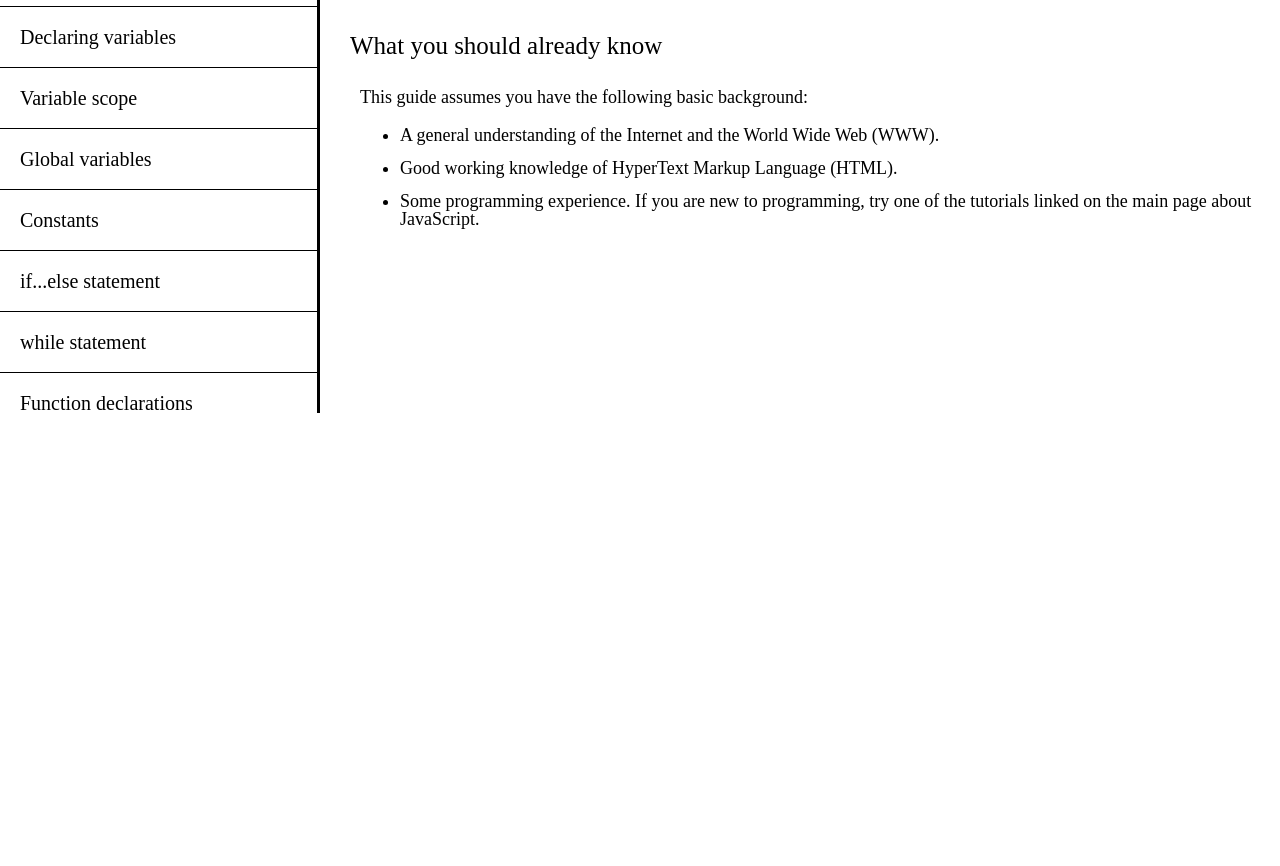
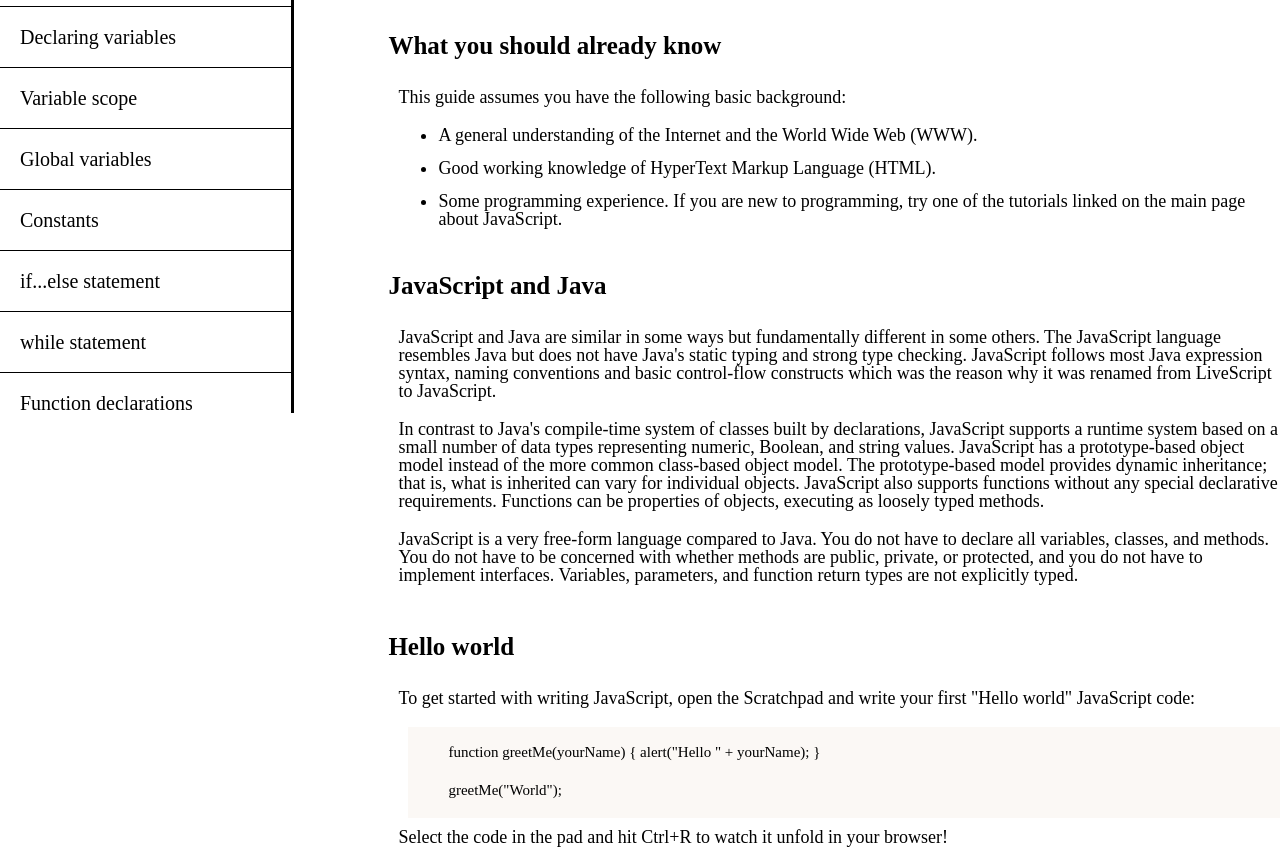
Before and after one commit to megi-j/Technical-Documentation-Page, a plain HTML site: page index.html in a window 1280 px wide. Shown: the part 368-1234 px from the top of the page. Before the commit the page ends 800 px from the top, so only its background shows below. Drawn offline with Linux system fonts and the light colour scheme.

Commit message:
added more sections

```diff
--- a/css/style.css
+++ b/css/style.css
@@ -5,9 +5,10 @@
     display: flex;
 }
 #navbar {
-    width: 25%;
+    width: 23%;
     background-color: #fff;
     border-right: black solid 3px;
+    position: fixed;
 }
 #navbar ul {
     overflow-y: scroll;
@@ -31,10 +32,12 @@
 }
 #main-doc {
     width: 75%;
+    margin-left: 28%;
 }
 .main-section header {
     font-size: 25px;
     padding: 30px;
+    font-weight: bold;
 }
 .main-section p {
     font-size: 18px;
@@ -49,3 +52,12 @@
 #introduction ul, #what_you_should_already_know ul {
     list-style-type: disc;
 }
+.main-section div {
+    background-color: #fbf8f5;
+    margin-left: 50px;
+    margin-bottom: 10px;
+    padding-top: 15px;
+}
+.main-section code {
+    font-size: 15px;
+}
--- a/index.html
+++ b/index.html
@@ -87,6 +87,38 @@
                         about JavaScript.
                     </li>
                 </ul>
+            </section>
+            <section class="main-section" id="javaScript_and_Java">
+                <header>JavaScript and Java</header>
+                <p>JavaScript and Java are similar in some ways but fundamentally different in some others. The JavaScript language
+                   resembles Java but does not have Java's static typing and strong type checking. JavaScript follows most Java
+                   expression syntax, naming conventions and basic control-flow constructs which was the reason why it was renamed
+                   from LiveScript to JavaScript.
+                </p>
+                <p>In contrast to Java's compile-time system of classes built by declarations, JavaScript supports a runtime system
+                   based on a small number of data types representing numeric, Boolean, and string values. JavaScript has a prototype-based
+                   object model instead of the more common class-based object model. The prototype-based model provides dynamic inheritance;
+                   that is, what is inherited can vary for individual objects. JavaScript also supports functions without any special
+                   declarative requirements. Functions can be properties of objects, executing as loosely typed methods.
+                </p>
+                <p>JavaScript is a very free-form language compared to Java. You do not have to declare all variables, classes, and methods.
+                   You do not have to be concerned with whether methods are public, private, or protected, and you do not have to implement
+                   interfaces. Variables, parameters, and function return types are not explicitly typed.
+                </p>
+            </section>
+            <section class="main-section" id="hello_world">
+                <header>Hello world</header>
+                <p>To get started with writing JavaScript, open the Scratchpad and write your first "Hello world" JavaScript code:
+                </p>
+                <div>
+                    <p>
+                        <code>function greetMe(yourName) { alert("Hello " + yourName); }</code>
+                    </p>
+                    <p>
+                        <code>greetMe("World");</code>
+                    </p>
+                </div>
+                <p>Select the code in the pad and hit Ctrl+R to watch it unfold in your browser!</p>
 
             </section>
 
```
